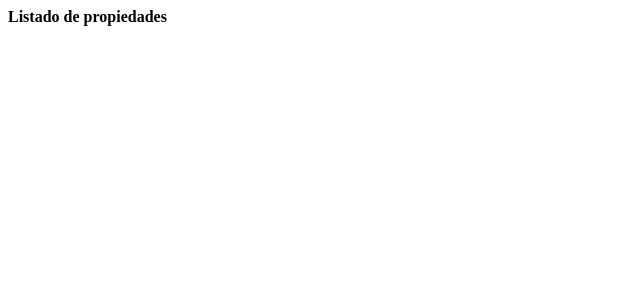
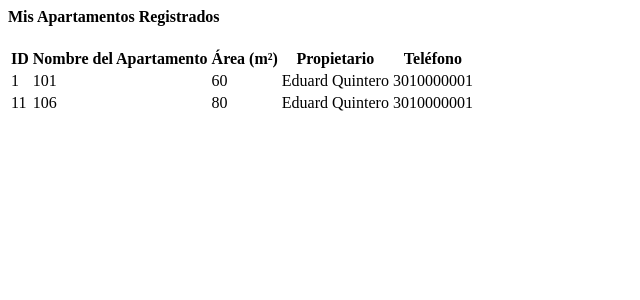
Before and after one commit to FIELDGUITAR2/ProyectoPeterHector, a PHP site: page /presentacion/TablaPropietarios.php in a window 1280 px wide. Shown: the top 300 px of the page, without its empty margins (0-640 px from the left). Run offline with PHP 8.4, Linux system fonts and the light colour scheme; the visitor is signed in with stand-in values (Sample User, id 1); data comes from the database, SQL or seed files in the repository.

Commit message:
Tabla de administrador y propietario listas (mejorar la estructura)

```diff
--- a/logica/Propietario.php
+++ b/logica/Propietario.php
@@ -92,4 +92,10 @@
         {
                 return $this->PropietariosLista;
         }
+            public function obtenerPropietariosConApartamentos() {
+                return "SELECT p.idPropietario, p.nombre, p.apellido, p.telefono, p.correo, a.nombre AS apartamento
+                        FROM Propietario p
+                        LEFT JOIN Apartamento a ON p.idPropietario = a.Propietario_idPropietario
+                        ORDER BY p.idPropietario, a.nombre";
+            }
     }
--- a/persistencia/Conexion.php
+++ b/persistencia/Conexion.php
@@ -4,6 +4,11 @@ class Conexion
 {
     private $conexion;
     private $resultado;
+    public function extraer()
+{
+    return $this->resultado ? $this->resultado->fetch_assoc() : null;
+}
+
 
     public function abrir()
     {
--- a/presentacion/TablaPropietarios.php
+++ b/presentacion/TablaPropietarios.php
@@ -2,11 +2,58 @@
     <div class="col-12 col-lg-10">
         <div class="card shadow bg-light bg-opacity-50">
             <div class="card-header bg-dark text-white text-center">
-                    <h4 class="mb-0">Listado de propiedades</h4>
+                <h4 class="mb-0">Mis Apartamentos Registrados</h4>
             </div>
             <div class="card-body table-responsive">
                 <?php
+                include_once '../persistencia/conexion.php';
+                session_start();
 
+                $idPropietario = $_SESSION['id']; // ID del propietario logueado
+
+                $conexion = new Conexion();
+                $conexion->abrir();
+
+                $sql = "SELECT a.idApartamento, a.nombre AS nombreApartamento, ar.metrosCuadrados,
+                               p.nombre AS nombrePropietario, p.apellido, p.telefono
+                        FROM Apartamento a
+                        INNER JOIN Propietario p ON a.Propietario_idPropietario = p.idPropietario
+                        INNER JOIN Area ar ON a.Area_idArea = ar.idArea
+                        WHERE p.idPropietario = $idPropietario
+                        ORDER BY a.nombre";
+
+                $resultado = $conexion->ejecutar($sql);
+
+                echo "<table class='table table-bordered table-striped table-hover text-center'>";
+                echo "<thead class='table-secondary'>
+                        <tr>
+                            <th>ID</th>
+                            <th>Nombre del Apartamento</th>
+                            <th>Área (m²)</th>
+                            <th>Propietario</th>
+                            <th>Teléfono</th>
+                        </tr>
+                    </thead>";
+                echo "<tbody>";
+
+                while ($fila = $conexion->extraer($resultado)) {
+                    $id = $fila['idApartamento'];
+                    $nombreApto = $fila['nombreApartamento'];
+                    $area = $fila['metrosCuadrados'];
+                    $nombrePropietario = $fila['nombrePropietario'] . ' ' . $fila['apellido'];
+                    $telefono = $fila['telefono'];
+
+                    echo "<tr>
+                            <td>$id</td>
+                            <td>$nombreApto</td>
+                            <td>$area</td>
+                            <td>$nombrePropietario</td>
+                            <td>$telefono</td>
+                        </tr>";
+                }
+
+                echo "</tbody></table>";
+                $conexion->cerrar();
                 ?>
             </div>
         </div>
```
Also changed, not shown: persistencia/PropietarioDAO.php (+15 -14 lines), presentacion/inicio.php (+11 -0 lines). Lines whose indentation alone changed are shown as unchanged.
